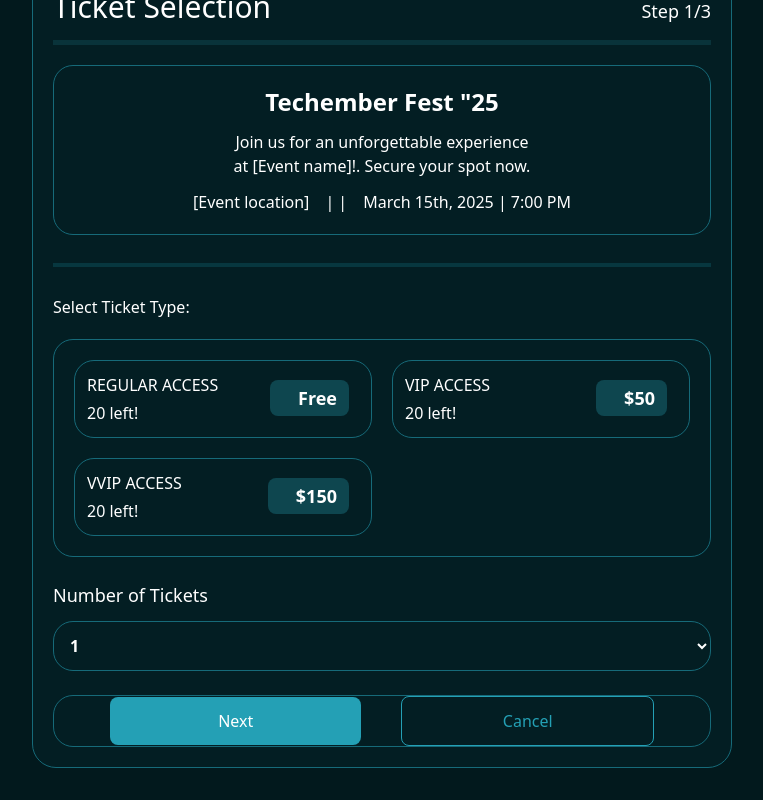
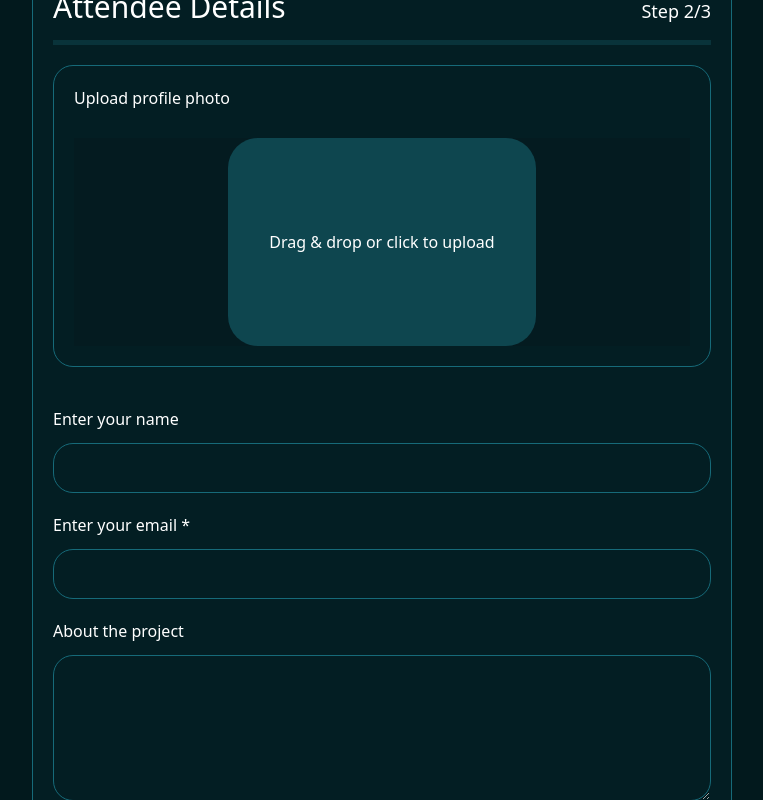
Before and after one commit to Kansoldev/conference-ticket-generator, a React (Vite) app: page / in a window 1280 px wide. Both pictures are taken after a click on the button "Next". Shown: the part 166-966 px from the top of the page, without its empty margins (258-1021 px from the left). Built offline with nearby package versions, Linux system fonts and the light colour scheme.

Commit message:
Add attendee details step

```diff
--- a/src/App.tsx
+++ b/src/App.tsx
@@ -135,12 +135,88 @@ function App() {
                   <button
                     type="button"
                     className="block bg-[#24a0b5] text-white w-full py-3 rounded-lg"
+                    onClick={() => setStep(2)}
                   >
                     Next
                   </button>
 
                   <button className="block w-full border border-solid border-[#24a0b5] text-[#24a0b5] py-3 rounded-lg mt-4 md:mt-0">
                     Cancel
+                  </button>
+                </div>
+              </div>
+
+              <div
+                id="attendee-details"
+                className={`${step !== 2 ? "hidden" : ""}`}
+              >
+                <div className="border border-solid border-[#166a79] rounded-[20px] text-white mt-10 p-5">
+                  <p className="mb-7">Upload profile photo</p>
+
+                  <div className="bg-[#041b20]">
+                    <div className="flex items-center justify-center bg-[#0e464f] h-52 w-full min-[600px]:w-1/2 mx-auto rounded-[30px] text-white text-center cursor-pointer">
+                      <span>Drag & drop or click to upload</span>
+                    </div>
+                  </div>
+                </div>
+
+                <div className="form-group mb-5 mt-10">
+                  <label
+                    htmlFor="name"
+                    className="text-white mb-3 inline-block"
+                  >
+                    Enter your name
+                  </label>
+
+                  <input
+                    type="text"
+                    id="name"
+                    className="bg-transparent border border-solid border-[#166a79] inline-block p-3 rounded-[20px] w-full"
+                  />
+                </div>
+
+                <div className="form-group mb-5">
+                  <label
+                    htmlFor="email"
+                    className="text-white mb-3 inline-block"
+                  >
+                    Enter your email *
+                  </label>
+
+                  <input
+                    type="email"
+                    id="email"
+                    className="bg-transparent border border-solid border-[#166a79] inline-block p-3 rounded-[20px] w-full"
+                  />
+                </div>
+
+                <div className="form-group mb-5">
+                  <label
+                    htmlFor="project"
+                    className="text-white mb-3 inline-block"
+                  >
+                    About the project
+                  </label>
+
+                  <textarea
+                    name=""
+                    id="project"
+                    rows={5}
+                    className="bg-transparent border border-solid border-[#166a79] inline-block p-3 rounded-[20px] w-full"
+                  ></textarea>
+                </div>
+
+                <div className="mt-6 flex flex-col md:flex-row md:gap-10 items-center bg-[#031e23]">
+                  <button
+                    type="button"
+                    className="block w-full border border-solid border-[#24a0b5] text-[#24a0b5] py-3 rounded-lg mt-4 md:mt-0 order-2 md:order-1"
+                    onClick={() => setStep((prevStep) => prevStep - 1)}
+                  >
+                    Back
+                  </button>
+
+                  <button className="block bg-[#24a0b5] text-white w-full py-3 rounded-lg order-1 md:order-2">
+                    Get My Free Ticket
                   </button>
                 </div>
               </div>
```
